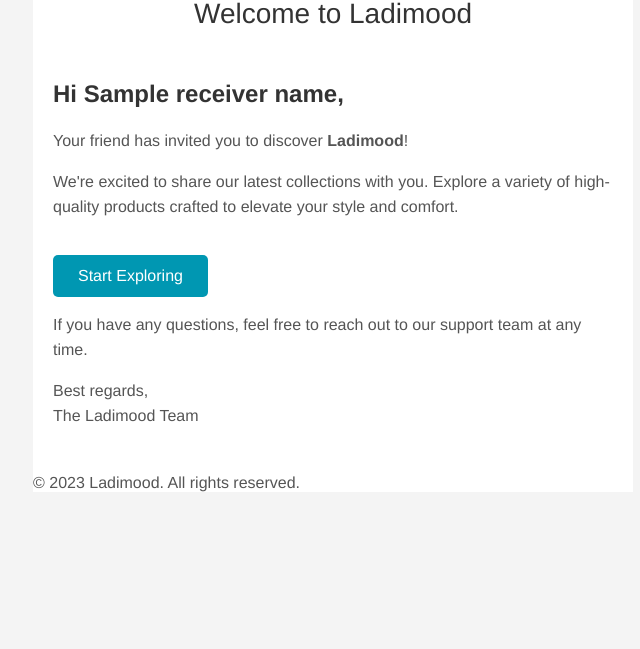
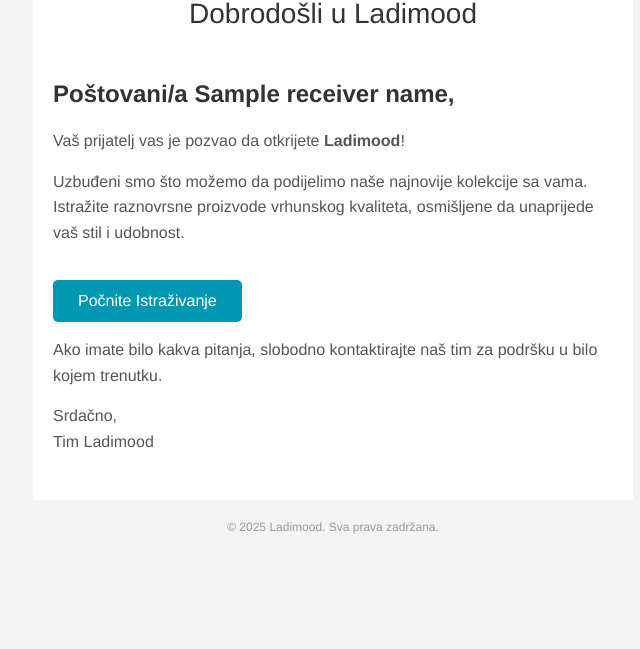
Before and after one commit to djordjeivanovic11/ladimood-back, a Python web app: template backend/templates/promo_email.html in a window 1280 px wide. Shown: the part 151-800 px from the top of the page, without its empty margins (307-947 px from the left). Run offline with Jinja, Linux system fonts and the light colour scheme; the template is opened without the code that fills it: most values are stand-ins (such as "Sample title", 1, 10 or a date in 2020).

Commit message:
templates to montenegrin

```diff
--- a/backend/templates/promo_email.html
+++ b/backend/templates/promo_email.html
@@ -3,7 +3,7 @@
   <head>
     <meta charset="utf-8">
     <meta name="viewport" content="width=device-width, initial-scale=1.0">
-    <title>Welcome to Ladimood</title>
+    <title>Dobrodošli u Ladimood</title>
     <style>
       /* Inline CSS styles for email compatibility */
       body {
@@ -19,16 +19,16 @@
         color: #555555;
       }
       .header {
-        background-color: #ffffff; /* Changed header background to white */
+        background-color: #ffffff;
         padding: 20px;
         text-align: center;
-        color: #333333; /* Adjusted text color for contrast */
+        color: #333333;
       }
       .header .logo-container {
         display: inline-block;
-        background-color: #0097B2; /* Added background color behind logo */
+        background-color: #0097B2;
         padding: 10px;
-        border-radius: 5px; /* Optional: adds rounded corners */
+        border-radius: 5px;
       }
       .header img {
         max-width: 120px;
@@ -98,19 +98,20 @@
         <div class="logo-container">
           <img src="/images/logo.png" alt="Ladimood Logo">
         </div>
-        <h1>Welcome to Ladimood</h1>
+        <h1>Dobrodošli u Ladimood</h1>
       </div>
       <!-- Content -->
       <div class="content">
-        <h2>Hi {{ receiver_name }},</h2>
-        <p>Your friend has invited you to discover <strong>Ladimood</strong>!</p>
-        <p>We're excited to share our latest collections with you. Explore a variety of high-quality products crafted to elevate your style and comfort.</p>
-        <a href="https://www.ladimood.com" class="button">Start Exploring</a>
-        </button>
-        <p>If you have any questions, feel free to reach out to our support team at any time.</p>
-        <p>Best regards,<br>The Ladimood Team</p>
+        <h2>Poštovani/a {{ receiver_name }},</h2>
+        <p>Vaš prijatelj vas je pozvao da otkrijete <strong>Ladimood</strong>!</p>
+        <p>Uzbuđeni smo što možemo da podijelimo naše najnovije kolekcije sa vama. Istražite raznovrsne proizvode vrhunskog kvaliteta, osmišljene da unaprijede vaš stil i udobnost.</p>
+        <a href="https://www.ladimood.com" class="button">Počnite Istraživanje</a>
+        <p>Ako imate bilo kakva pitanja, slobodno kontaktirajte naš tim za podršku u bilo kojem trenutku.</p>
+        <p>Srdačno,<br>Tim Ladimood</p>
       </div>
-        &copy; 2023 Ladimood. All rights reserved.<br>
+      <!-- Footer -->
+      <div class="footer">
+        &copy; 2025 Ladimood. Sva prava zadržana.<br>
       </div>
     </div>
   </body>
```
Also changed, not shown: backend/templates/contact_email_template.html (+8 -8 lines), backend/templates/order_confirmation_email.html (+10 -10 lines).
